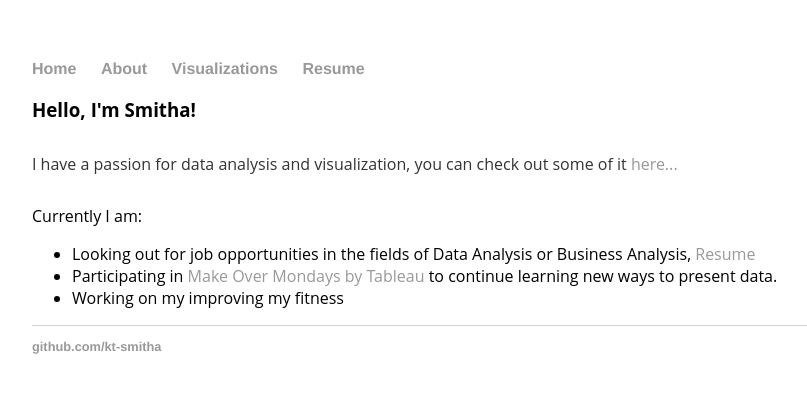
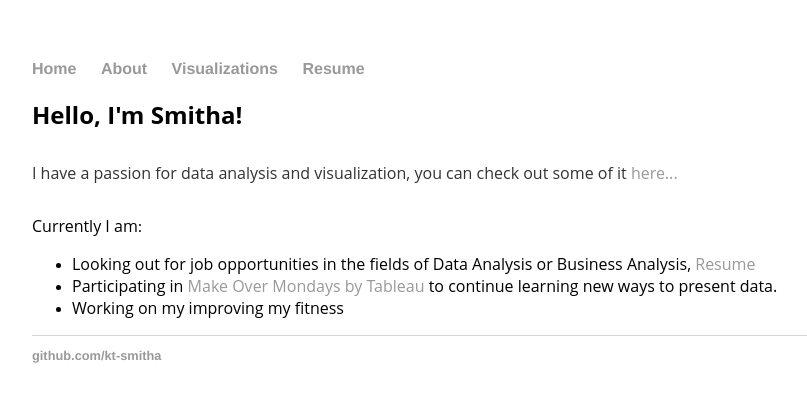
Before and after one commit to kt-smitha/kt-smitha.github.io, a Jekyll site: the page built from index.html, in a window 1280 px wide. Shown: the top 402 px of the page, without its empty margins (160-967 px from the left). Built offline with Jekyll 4.4.1, drawn with Linux system fonts in a browser that asks for light colours.

Commit message:
Update index.html

```diff
--- a/index.html
+++ b/index.html
@@ -3,14 +3,14 @@ layout: default
 title: Smitha-Home
 ---
 <div class="blurb">
-	<h3><font face = "Open Sans">Hello, I'm Smitha!</font></h3>
+	<h2><font face = "Open Sans">Hello, I'm Smitha!</font></h2>
 	<p><font face = "Open Sans" size = 3>I have a passion for data analysis and visualization, you can check out some of it <a href="/viz">here...</a></font></p>
 
-	<div><font face = "Open Sans" size = 3>Currently I am:
+	<div><font face = "Open Sans" size = 3>Currently I am</font>:
 	<ul>
-		<li>Looking out for job opportunities in the fields of Data Analysis or Business Analysis, <a href="https://kt-smitha.github.io/resume/Smitha_K_Resume.pdf" target="_blank">Resume</a> </li>
-		<li>Participating in <a href="https://www.makeovermonday.co.uk/">Make Over Mondays by Tableau</a> to continue learning new ways to present data. </li>
-		<li>Working on my improving my fitness </li>
+		<li><font face = "Open Sans" size = 3>Looking out for job opportunities in the fields of Data Analysis or Business Analysis, <a href="https://kt-smitha.github.io/resume/Smitha_K_Resume.pdf" target="_blank">Resume</a> </font></li>
+		<li><font face = "Open Sans" size = 3>Participating in <a href="https://www.makeovermonday.co.uk/">Make Over Mondays by Tableau</a> to continue learning new ways to present data. </font></li>
+		<li><font face = "Open Sans" size = 3>Working on my improving my fitness </font></li>
 	</ul>
-		</font></div>
+		</div>
 </div><!-- /.blurb -->
```
